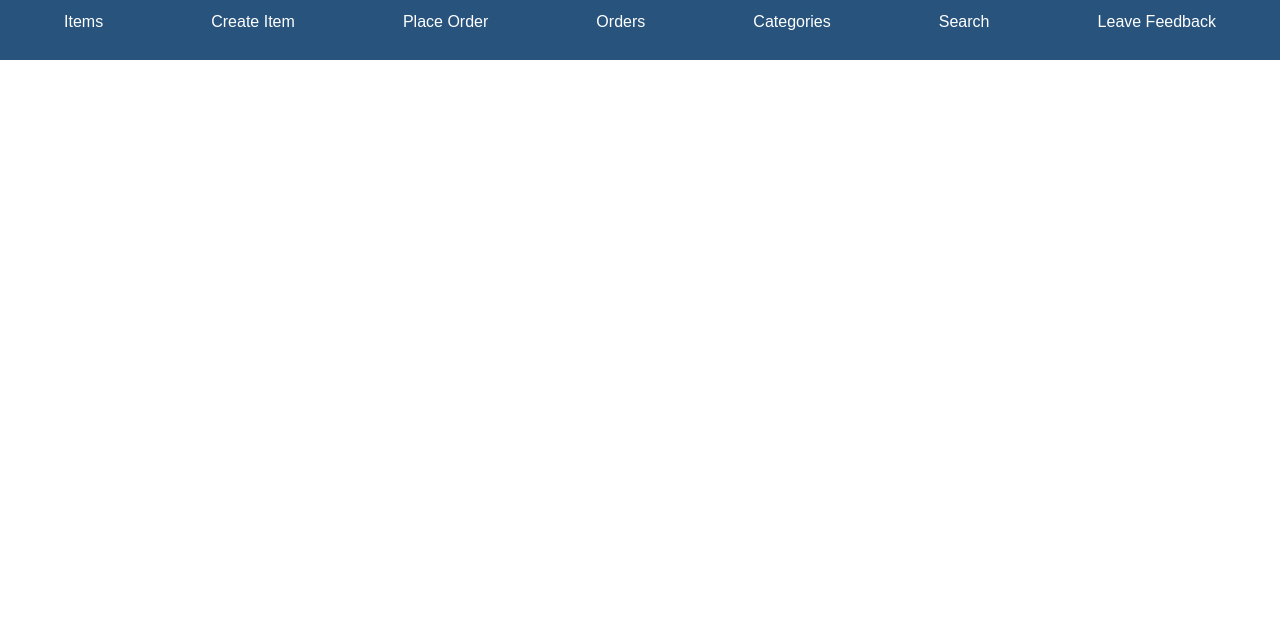
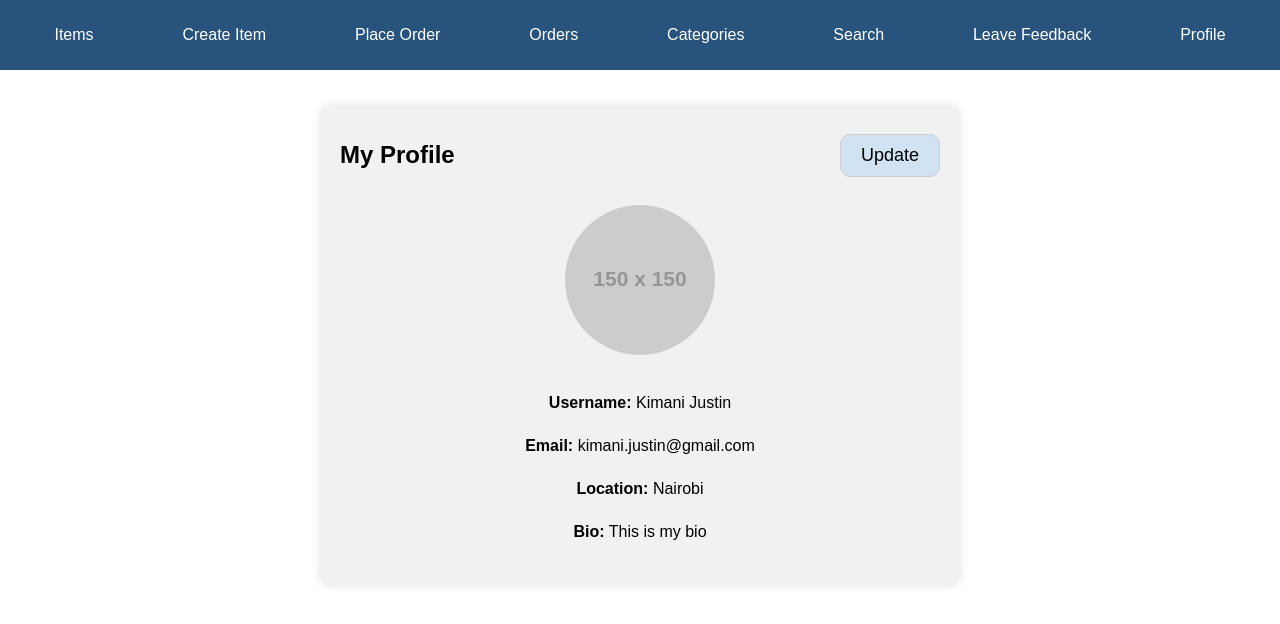
Before and after one commit to otundoMjoseph/TadersHub, a React (Create React App) app in the folder client/: page /profile in a window 1280 px wide. Shown: the top 624 px of the page. Built offline with nearby package versions, Linux system fonts and the light colour scheme.

Commit message:
more css

```diff
--- a/client/src/components/App.js
+++ b/client/src/components/App.js
@@ -10,6 +10,7 @@ import CategoryList from './CategoryList';
 import FeedbackForm from './FeedbackForm';
 import Search from './Search';
 import CategoryItem from './CategoryItem';
+import UserProfile from './UserProfile';
 import './app.css';
 
 function App() {
@@ -26,6 +27,7 @@ function App() {
         <Route path="/categories/:categoryId" component={CategoryItem} />
         <Route path="/leave-feedback" component={FeedbackForm} />
         <Route path="/search" component={Search} />
+        <Route path="/profile" component={UserProfile} />
       </Switch>
     </div>
   );
--- a/client/src/components/FeedbackForm.css
+++ b/client/src/components/FeedbackForm.css
@@ -1,7 +1,6 @@
 body.active-modal {
     overflow-y: hidden;
 }
-
 .btn-modal {
     padding: 10px 20px;
     display: block;
@@ -10,6 +9,11 @@ body.active-modal {
     border-radius: 10px ;
     background-color: #d1e3f3;
     border: 1px solid #ccc;
+}
+
+.btn-modal:hover{
+    background-color:  #27537c;
+    color: white;
 }
 
 .modal, .overlay {
@@ -21,7 +25,6 @@ body.active-modal {
     bottom: 0;
     position: fixed;
 }
-
 .overlay {
     background: rgba(49,49,49,0.8);
 }
@@ -38,7 +41,6 @@ body.active-modal {
     max-width: 600px;
     min-width: 300px;
 }
-
 .close-modal {
     position: absolute;
     top: 10px;
--- a/client/src/components/FeedbackForm.js
+++ b/client/src/components/FeedbackForm.js
@@ -1,13 +1,7 @@
 import React, { useState } from "react";
 import "./FeedbackForm.css";
-
 function FeedbackForm() {
   const [modal, setModal] = useState(false);
-  const [productPurchased, setProductPurchased] = useState("");
-  const [usersname, setUsersname] = useState("");
-  const [email, setEmail] = useState("");
-  const [feedback, setFeedback] = useState("");
-
   const toggleModal = () => {
     setModal(!modal);
   };
@@ -15,20 +9,20 @@ function FeedbackForm() {
     setModal(!modal)
     alert("Thank you for your feedback!");
   };
-
-
+  const [productPurchased, setProductPurchased] = useState("");
+  const [usersname, setUsersname] = useState("");
+  const [email, setEmail] = useState("");
+  const [feedback, setFeedback] = useState("");
   if(modal) {
     document.body.classList.add('active-modal')
   } else {
     document.body.classList.remove('active-modal')
   }
-
   return (
     <>
       <button onClick={toggleModal} className="btn-modal">
         Leave us your feedback
       </button>
-
       {modal && (
         <div className="modal">
           <div onClick={toggleModal} className="overlay"></div>
@@ -67,7 +61,6 @@ function FeedbackForm() {
             type="feedback"
             value={feedback}
             onChange={(e) => setFeedback(e.target.value)}/>
-
             <button onClick={submitModal}>
               Submit feedback
             </button>
@@ -77,5 +70,4 @@ function FeedbackForm() {
     </>
   );
 }
-
 export default FeedbackForm;
--- a/client/src/components/NavBar.js
+++ b/client/src/components/NavBar.js
@@ -12,6 +12,7 @@ function NavBar() {
         <li><Link to="/categories">Categories</Link></li>
         <li><Link to="/search">Search</Link></li>
         <li><Link to="/leave-feedback">Leave Feedback</Link></li>
+        <li><Link to="/profile">Profile</Link></li>
       </ul>
     </nav>
   );
--- a/client/src/components/OrderForm.css
+++ b/client/src/components/OrderForm.css
@@ -1,4 +1,4 @@
-@import url('https://cdn.jsdelivr.net/npm/bootstrap@5.3.3/dist/css/bootstrap.min.css');
+/* @import url('https://cdn.jsdelivr.net/npm/bootstrap@5.3.3/dist/css/bootstrap.min.css'); */
 
 .ItemName{
     width: 100%;
@@ -22,13 +22,19 @@
 
   .Orderbtn{
     width: 100%;
-    background-color: #4CAF50;
-    color: white;
+    background-color: #d1e3f3;
+    color: rgb(13, 13, 13);
     padding: 14px 20px;
     margin: 8px 0;
     border: none;
     border-radius: 4px;
     cursor: pointer;
+    border: 1px solid #ccc;
+  }
+
+  .Orderbtn:hover{
+    background-color: #27537c;
+    color: white;
   }
 
   .OrderForm {
--- /dev/null
+++ b/client/src/components/UserProfile.css
@@ -0,0 +1,80 @@
+.user-profile {
+    padding: 20px;
+    max-width: 600px;
+    margin: 0 auto;
+    background: #f1f1f1;
+    border-radius: 10px;
+    box-shadow: 0 0 10px rgba(0, 0, 0, 0.1);
+}
+
+.profile-header {
+    display: flex;
+    justify-content: space-between;
+    align-items: center;
+    margin-bottom: 20px;
+}
+
+.profile-header h1 {
+    margin: 20;
+    font-size: 24px;
+}
+
+.update-button {
+    padding: 10px 20px;
+    font-size: 18px;
+    border-radius: 10px;
+    background-color: #d1e3f3;
+    border: 1px solid #ccc;
+    cursor: pointer;
+}
+
+.update-button:hover {
+    background-color: #27537c;
+    color: white;
+}
+
+.profile-details {
+    text-align: center;
+}
+
+.profile-details p {
+    margin: 25px 0;
+}
+
+.avatar {
+    width: 150px;
+    height: 150px;
+    border-radius: 50%;
+    margin-bottom: 10px;
+}
+
+.edit-form {
+    display: flex;
+    flex-direction: column;
+    align-items: center;
+    margin-top: 20px;
+}
+
+.edit-form input,
+.edit-form textarea {
+    width: 100%;
+    padding: 10px;
+    margin-bottom: 10px;
+    border: 1px solid #ccc;
+    border-radius: 5px;
+    box-sizing: border-box;
+}
+
+.edit-form button {
+    padding: 10px 20px;
+    background-color: #d1e3f3;
+    border: 1px solid #ccc;
+    border-radius: 5px;
+    cursor: pointer;
+    margin: 5px;
+}
+
+.edit-form button:hover {
+    background-color: #27537c;
+    color: white;
+}
--- a/client/src/components/search.css
+++ b/client/src/components/search.css
@@ -17,7 +17,7 @@
     padding: 10px 20px;
     border: 1px solid #ccc;
     background-color: #d1e3f3;
-    border-radius: 10px 10px 10px 10px;
+    border-radius: 10px;
     color: rgb(13, 13, 13);
     cursor: pointer;
   }
```
